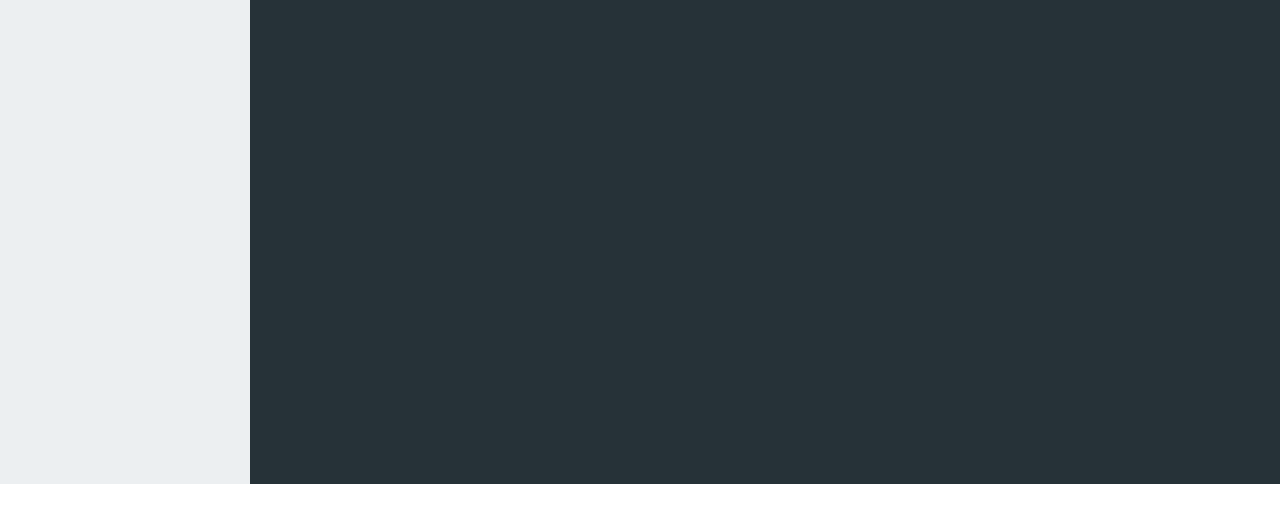
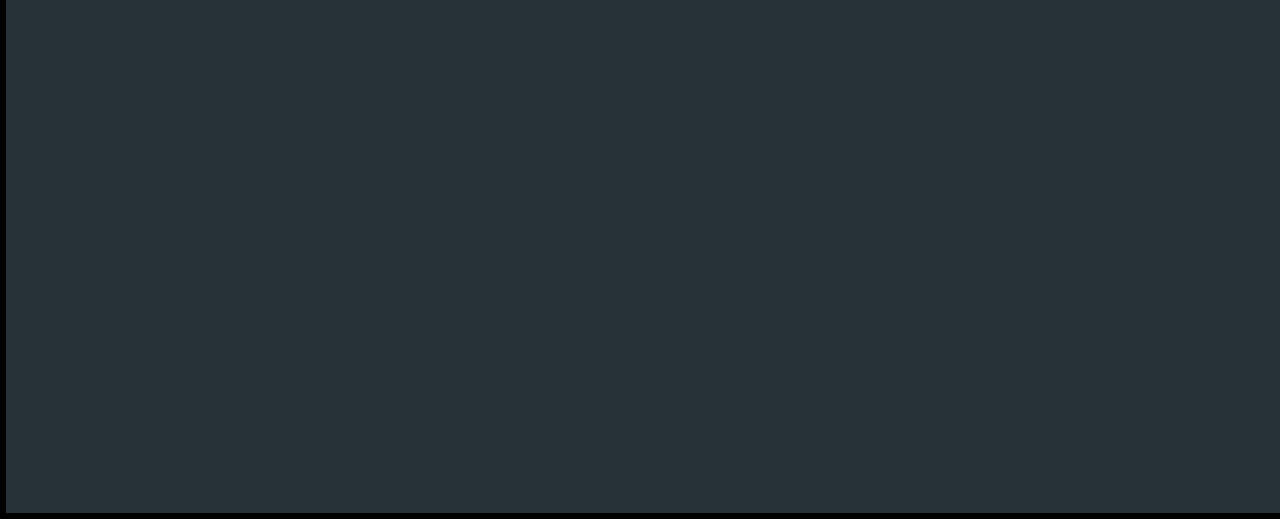
Before and after one commit to zepvalue/qrscanner, a website: page index.html in a window 1280 px wide. Shown: the part 316-835 px from the top of the page. Before the commit the page ends 800 px from the top, so only its background shows below. Drawn offline with nearby package versions, Linux system fonts and the light colour scheme; files that its build step writes are made by us from their sources.

Commit message:
Update style.css

```diff
--- a/docs/style.css
+++ b/docs/style.css
@@ -3,21 +3,12 @@ body, html {
   margin: 0;
   font-family: 'Helvetica Neue', 'Calibri', Arial, sans-serif;
   height: 100%;
+  background: #263238;
 }
-#app {
-  background: #263238;
-  display: flex;
-  align-items: stretch;
-  justify-content: stretch;
-  height: 100%;
-}
+
+
 .sidebar {
   background: #eceff1;
-  min-width: 250px;
-  display: flex;
-  flex-direction: column;
-  justify-content: flex-start;
-  overflow: auto;
 }
 .sidebar h2 {
   font-weight: normal;
@@ -68,9 +59,10 @@ body, html {
   font-style: italic;
 }
 .preview-container {
+  border: .4em solid black;
   flex-direction: column;
-  align-items: center;
-  justify-content: center;
+  align-items: left;
+  justify-content: flex-start;
   display: flex;
   width: 100%;
   overflow: hidden;
```
